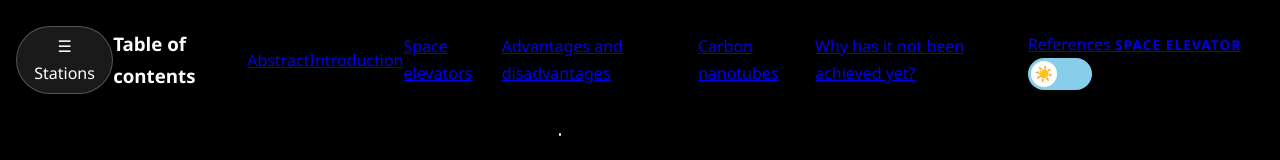
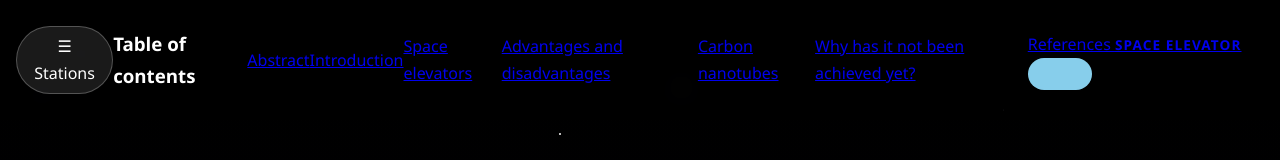
Before and after one commit to FEPSFY6991146/FY6991146, a plain HTML site: page index.html in a window 1280 px wide. Shown: the top 160 px of the page. Drawn offline with Linux system fonts and the light colour scheme.

Commit message:
Refactor CSS by removing day theme styles
Removed unused CSS variables and switch styles for theme toggle.

```diff
--- a/index.html
+++ b/index.html
@@ -6,15 +6,7 @@
     <title>How the concept of space elevators has changed through the discovery of nanotubes, and why this discovery has yet to make them non-fictitious.</title>
 
     <style>
-     :root {                                 /* day colours */
-       --glass: rgba(255, 255, 255, 0.82);   /* colour background */
-       --glass-border: rgba(255, 255, 255, 0.6);
-       --text: #16181d;
-       --muted: #4b5060;
-       --accent: #1f5fbf;
-       --ground-top: #4caf50;
-       --ground-bottom: #1b5e20;
-     }
+
       [data-theme="night"] {                  /* night colours replace them */
         --glass: rgba(14, 17, 32, 0.62);
         --glass-border: rgba(255, 255, 255, 0.12);
@@ -118,20 +110,6 @@
         position: absolute; inset: 0; cursor: pointer;
         background: #87ceeb; border-radius: 999px;
         transition: background 0.4s;
-      }
-      .switch .track::before {
-        content: "\2600\FE0F";     /*sun emoj*/
-        position: absolute; top: 3px; left: 3px;
-        width: 26px; height: 26px; border-radius: 50%;
-        background: white;
-        display: grid; place-items: center; font-size: 15px;
-        transition: transform 0.4s, background 0.4s;
-      }
-      .switch input:checked + .track { background: #1b1f3b; } /*clicked night mode*/
-      .switch input:checked + .track::before {
-        content: "\1F319"; /* moon emoji */
-        background: #2c3160;
-        transform: translateX(32px); /*slides it to the right*/
       }
 
       .hero {
```
